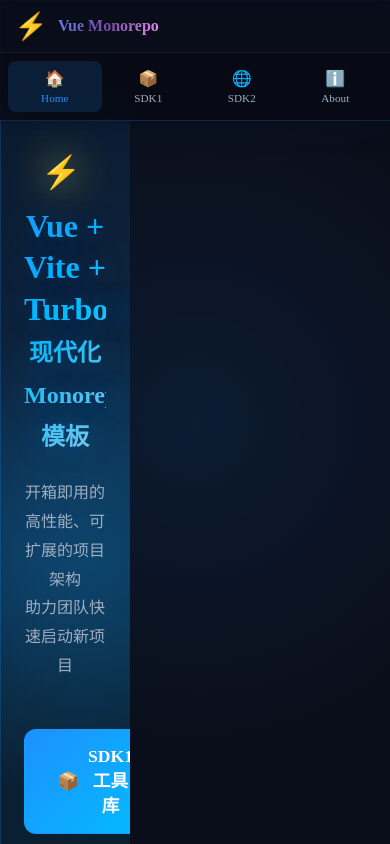
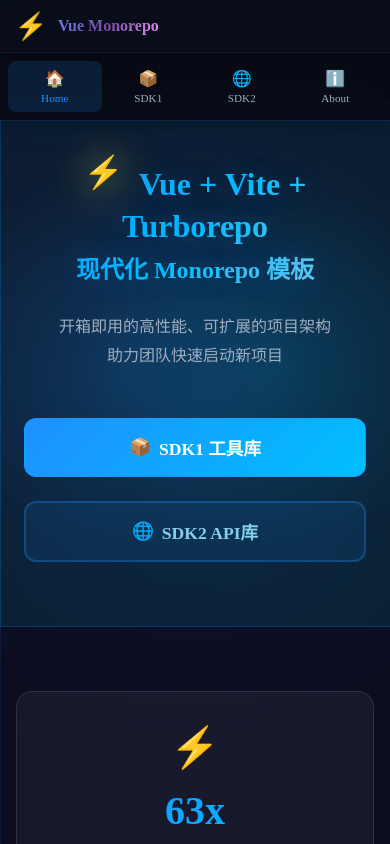
Before and after one commit to Sogrey/Vue-Vite-Monorepo, a Vue app in the folder apps/web/: page / in a window 390 px wide. Shown: the top 844 px of the page. Built offline with nearby package versions, Linux system fonts and the light colour scheme; the HTML template or start-up script is replaced by a standard one.

Commit message:
fix: 修复移动端 main-content 宽度过窄的问题

```diff
--- a/apps/web/src/App.vue
+++ b/apps/web/src/App.vue
@@ -311,7 +311,9 @@
   .main-content {
     margin-left: 0;
     width: 100%;
+    max-width: 100vw; /* 覆盖桌面端的宽度限制 */
     margin-top: 120px; /* 为顶部导航留出空间 */
+    padding: 0; /* 移除可能的 padding，让子组件自己控制 */
   }
 }
 
```
